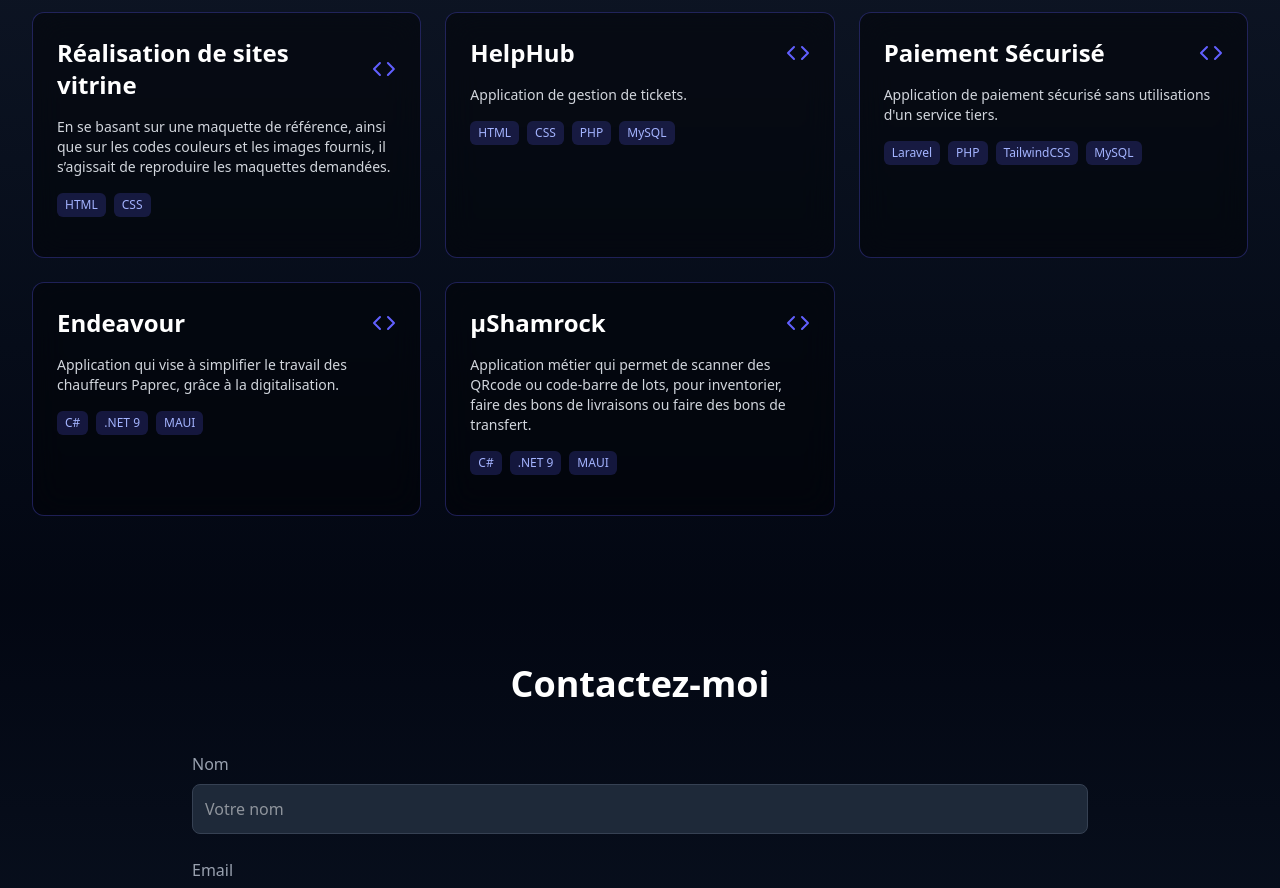
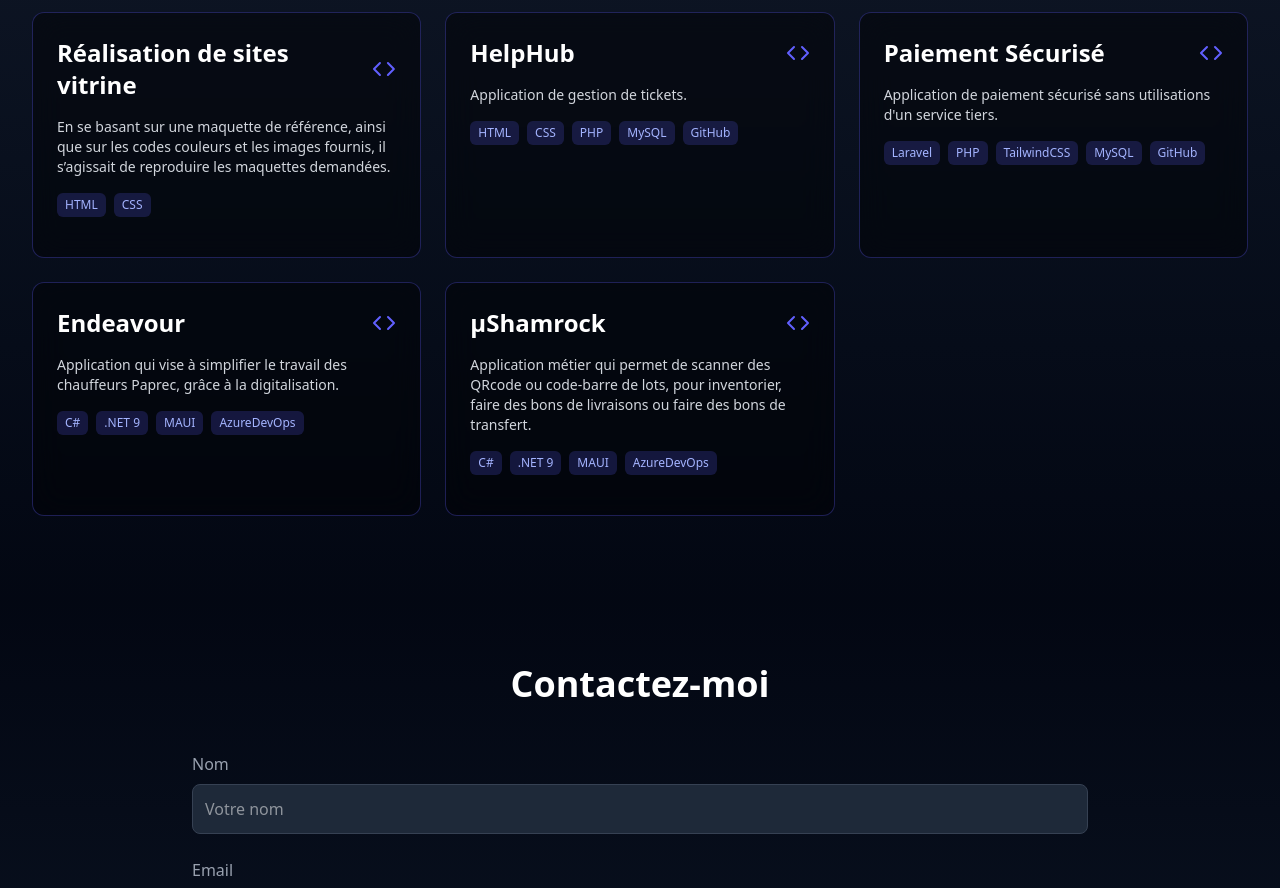
Before and after one commit to TusseauElouan/Portfolio-React, a React (Vite) app: page / in a window 1280 px wide. Shown: the part 2600-3488 px from the top of the page. Built offline with nearby package versions, Linux system fonts and the light colour scheme.

Commit message:
Update Projects.jsx

```diff
--- a/src/components/Projects.jsx
+++ b/src/components/Projects.jsx
@@ -22,7 +22,7 @@ const projectsData = [
   {
     title: "HelpHub",
     description: "Application de gestion de tickets.",
-    technologies: ["HTML", "CSS", "PHP", "MySQL"],
+    technologies: ["HTML", "CSS", "PHP", "MySQL", "GitHub"],
     images: [
       {
         src: helphubAccueil, // ✅ Utilisation de l'import
@@ -49,7 +49,7 @@ const projectsData = [
   {
     title: "Paiement Sécurisé",
     description: "Application de paiement sécurisé sans utilisations d'un service tiers.",
-    technologies: ["Laravel", "PHP", "TailwindCSS", "MySQL"],
+    technologies: ["Laravel", "PHP", "TailwindCSS", "MySQL", "GitHub"],
     images: [
       {
         src: paiementListePaiements, // ✅ Utilisation de l'import
@@ -81,12 +81,12 @@ const projectsData = [
   {
     title: "Endeavour",
     description: "Application qui vise à simplifier le travail des chauffeurs Paprec, grâce à la digitalisation.",
-    technologies: ["C#", ".NET 9", "MAUI"]
+    technologies: ["C#", ".NET 9", "MAUI", "AzureDevOps"]
   },
   {
     title: "µShamrock",
     description: "Application métier qui permet de scanner des QRcode ou code-barre de lots, pour inventorier, faire des bons de livraisons ou faire des bons de transfert.",
-    technologies: ["C#", ".NET 9", "MAUI"]
+    technologies: ["C#", ".NET 9", "MAUI", "AzureDevOps"]
   }
   // Ajoutez plus de projets ici
 ];
```
